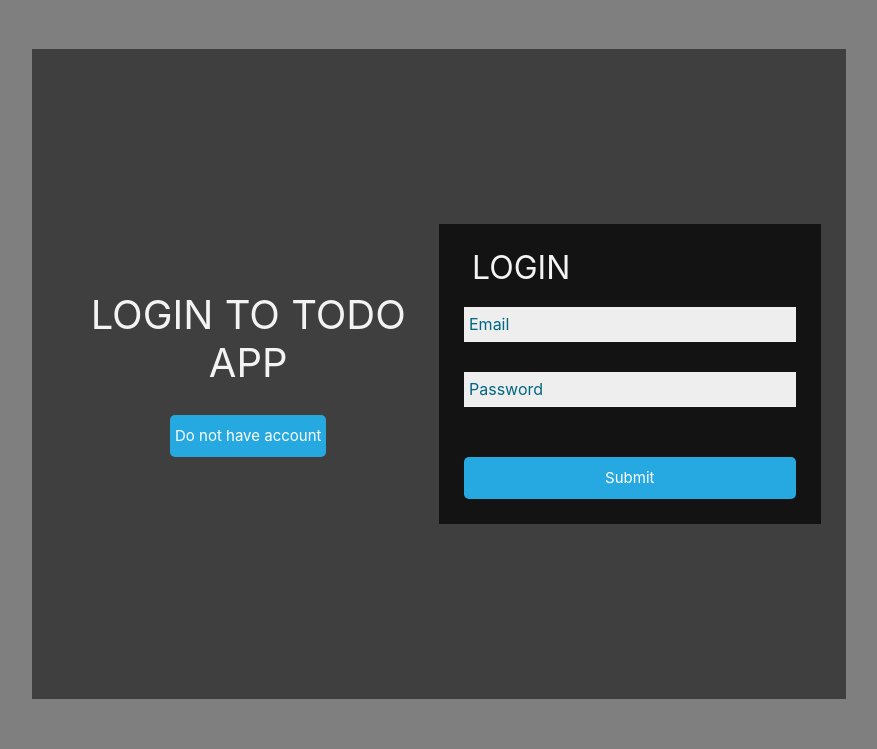
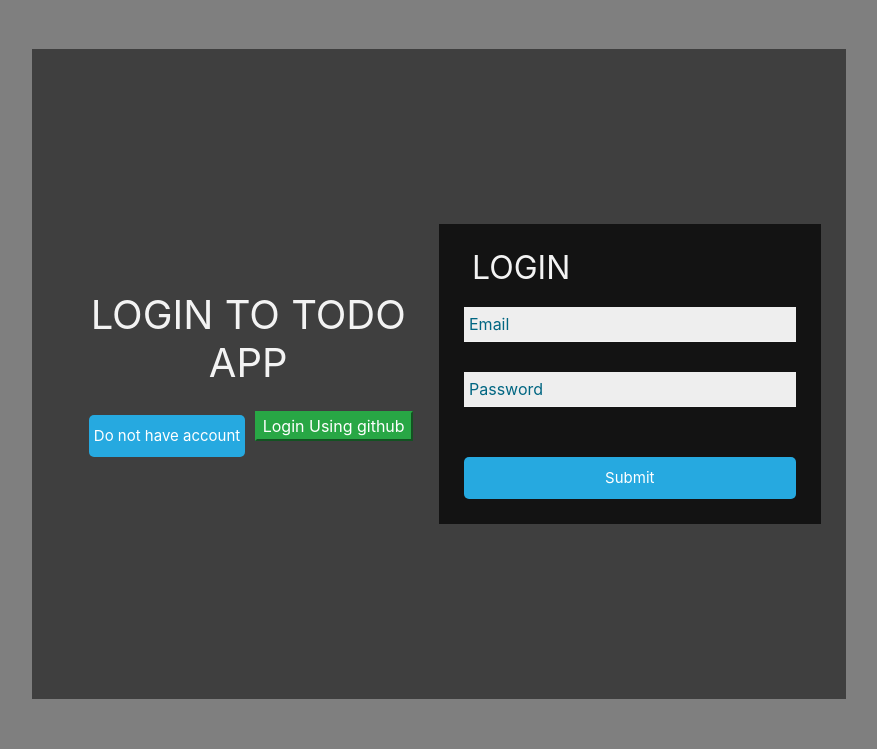
Before and after one commit to Alpha-Males/StackHack, a Flask app: page /login in a window 1280 px wide. Shown: the part 57-806 px from the top of the page, without its empty margins (201-1078 px from the left). Run offline with Flask 2, Linux system fonts and the light colour scheme; some libraries are stand-ins or nearby versions.

Commit message:
added login using github

```diff
--- a/todo/__init__.py
+++ b/todo/__init__.py
@@ -2,6 +2,8 @@
 
 
 """
+import os
+
 
 from flask import Flask
 from flask_sqlalchemy import SQLAlchemy
@@ -11,6 +13,7 @@ from werkzeug.utils import secure_filename
 from flask_restful import Api
 
 #
+os.environ['OAUTHLIB_INSECURE_TRANSPORT'] = '1'
 app = Flask(__name__)
 app.config["SECRET_KEY"] = "5791628bb0b13ce0c676dfde280ba245"
 app.config["SQLALCHEMY_DATABASE_URI"] = "sqlite:///site.db"
--- a/todo/model.py
+++ b/todo/model.py
@@ -6,6 +6,7 @@
 from todo import db, login_manager
 from flask_login import UserMixin
 import datetime
+from flask_login import current_user
 
 
 @login_manager.user_loader
@@ -16,13 +17,16 @@ def load_user(user_id):
 class User(db.Model, UserMixin):
     id = db.Column(db.Integer, primary_key=True)
     username = db.Column(db.String(20), unique=True, nullable=False)
-    email = db.Column(db.String(120), unique=True, nullable=False)
+    email = db.Column(db.String(120),nullable=False)
     image_file = db.Column(db.String(20), nullable=False, default="default.jpg")
     password = db.Column(db.String(60), nullable=False)
     tasks = db.relationship("Tasks", backref="user", lazy=True, passive_deletes=True)
 
     def __repr__(self):
         return f"User('{self.username}', '{self.email}', '{self.image_file}')"
+
+
+
 
 
 class Tasks(db.Model, UserMixin):
--- a/todo/routes.py
+++ b/todo/routes.py
@@ -27,6 +27,7 @@ import secrets
 
 from flask import render_template, flash, url_for, redirect, request
 from flask_login import login_user, current_user, login_required, logout_user
+from flask_dance.contrib.github import make_github_blueprint, github
 from PIL import Image
 
 
@@ -37,7 +38,10 @@ from todo.model import User, Tasks
 
 allowed_extensions = ["jpg", "png", "ppm"]
 
-
+app.config["GITHUB_OAUTH_CLIENT_ID"] = "0cd2c183c8cefac1daf6"
+app.config["GITHUB_OAUTH_CLIENT_SECRET"] = "bd615912c583831900cda5bb8c27856664e18d6c"
+github_bp = make_github_blueprint()
+app.register_blueprint(github_bp, url_prefix="/login")
 
 
 
@@ -45,10 +49,6 @@ def checkavl(email,username):
     user=User.query.filter_by(username=username).first()
     if user:
         return False
-    user=User.query.filter_by(email=email).first()
-    if user:
-        return False
-
     return True
 
 @app.route("/")
@@ -91,14 +91,40 @@ def account():
     return render_template("account.html", pro_pic=pro_pic)
 
 
+
+
+
+@app.route("/loging")
+def loging():
+    if not github.authorized:
+        return redirect(url_for("github.login"))
+    resp = github.get("/user")
+    username=resp.json()['login']
+    email=resp.json()['email']
+    print(username,email)
+    user = User.query.filter_by(username=username).first()
+    if user == None and checkavl(email,username) == True:
+        user = User(username=username, email=email, password='no need')
+        db.session.add(user)
+        db.session.commit()
+    #else:
+        #login_user(user)
+    login_user(user)
+    return redirect(url_for('tasks'))
+
+
+
+
 @app.route("/login", methods=["GET", "POST"])
 def login():
     if current_user.is_authenticated:
         return redirect(url_for("home"))
-    if request.method == "POST":
+    var = request.args.get('my_var')
+    if var == 'regg':
+        return redirect(url_for('loging'))
 
+    elif request.method == "POST":
         user = User.query.filter_by(email=request.form.get("username")).first()
-        print(user.password)
         if user and bcrypt.check_password_hash(
             user.password, request.form.get("password")
         ):
@@ -107,7 +133,6 @@ def login():
         else:
             flash(u'Invalid password provided', 'error')
             return redirect('/login')
-
     return render_template("login.html")
 
 @app.route("/register", methods=["GET", "POST"])
--- a/todo/templates/login.html
+++ b/todo/templates/login.html
@@ -11,6 +11,9 @@
         <h1>Login to ToDo App</h1>
         <div class="btn-group">
           <a class="btn-item" href="/register">Do not have account</a>
+        </div>
+        <div class="btn-group">
+          <button class = btn-success onclick="window.location.href='{{ url_for('loging', my_var='regg' ) }}'">Login Using github</button>
         </div>
       </div>
 
```
Also changed, not shown: todo/site.db.
